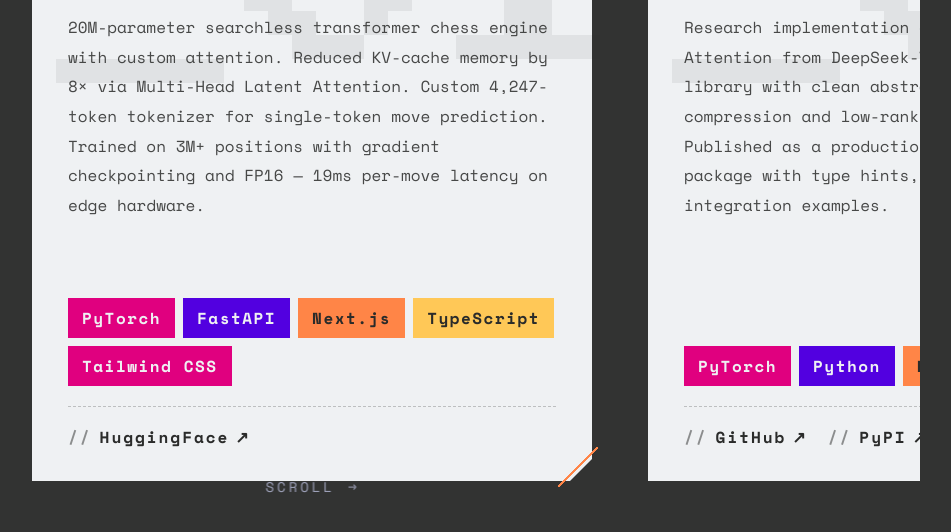
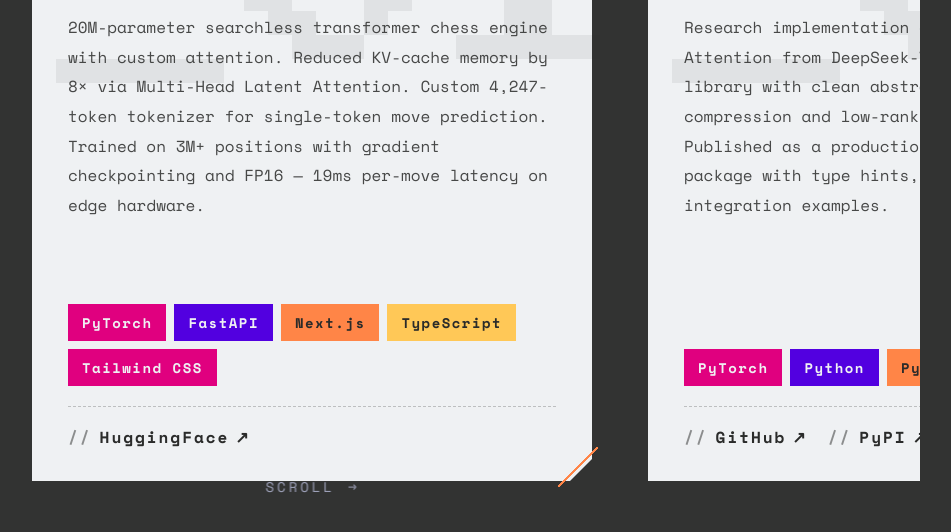
Before and after one commit to Nemesis-12/portfolio, a React (Vite) app: page / in a window 1280 px wide. Shown: the part 1075-1607 px from the top of the page, without its empty margins (328-1279 px from the left). Built offline with nearby package versions, Linux system fonts and the light colour scheme.

Commit message:
mochi: revert ptag to 14px and remove hero-inner horizontal padding

```diff
--- a/src/portfolio.css
+++ b/src/portfolio.css
@@ -136,7 +136,7 @@
   .pcard-desc{font-size:16px;color:var(--color-graphite);opacity:.85;line-height:1.85;margin-top:20px;flex:1;position:relative;z-index:2;text-wrap:pretty;transition:color .35s var(--ease),opacity .35s var(--ease)}
   .pcard:hover .pcard-desc{color:var(--color-platinum);opacity:1}
   .pcard-tags{display:flex;gap:8px;flex-wrap:wrap;margin-top:18px;position:relative;z-index:2}
-  .ptag{font-size:16px;padding:8px 14px;letter-spacing:1.5px;font-weight:700;transition:background .35s var(--ease),color .35s var(--ease),border-color .35s var(--ease)}
+  .ptag{font-size:14px;padding:8px 14px;letter-spacing:1.5px;font-weight:700;transition:background .35s var(--ease),color .35s var(--ease),border-color .35s var(--ease)}
   .ptag-fuchsia{background:var(--color-fuchsia-flame);color:var(--color-platinum)}
   .ptag-blue{background:var(--color-ultrasonic-blue);color:var(--color-platinum)}
   .ptag-orange{background:var(--color-atomic-tangerine);color:var(--color-graphite)}
```
